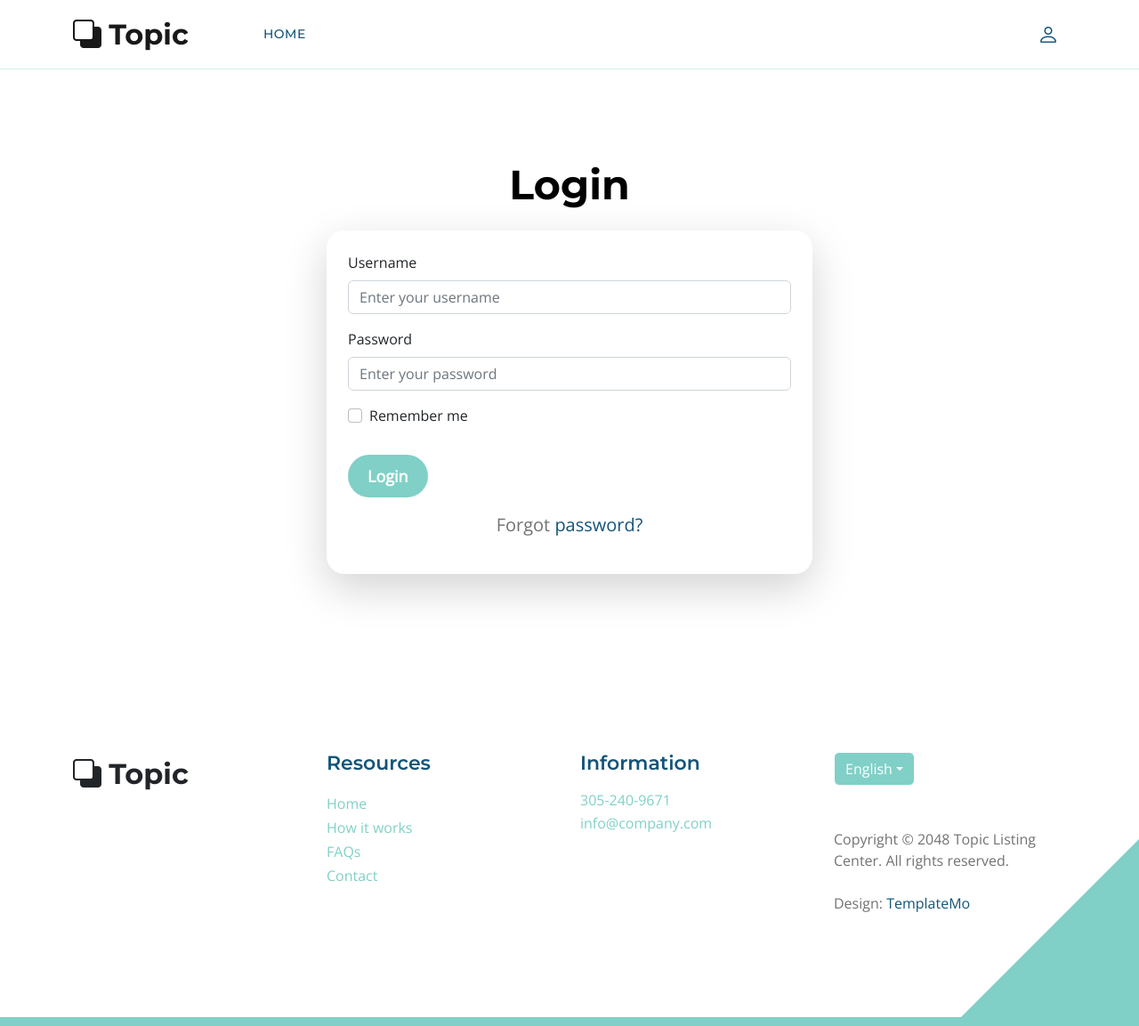
After one commit to kiko1004/flask_demo_FE, a Flask app: page /login in a window 1280 px wide. The commit adds this page. Shown: the whole page at 89% size. Run offline with Flask 3, Linux system fonts and the light colour scheme; some libraries are stand-ins or nearby versions.

Commit message:
main changes to the FE

```diff
--- a/app.py
+++ b/app.py
@@ -1,18 +1,84 @@
-from flask import Flask, render_template, redirect, url_for, request
+from flask import Flask, render_template, redirect, url_for, request, make_response
+import requests
+import json
 
 app = Flask(__name__)
+HOST = 'http://127.0.0.1:5000'
+
+
+def logged_in(func):
+    def wrapper(*args, **kwargs):
+        headers = {
+            'Authorization': f'Bearer {request.cookies.get("token")}'
+        }
+
+        response = requests.request("POST", HOST + "/get_user_info", headers=headers)
+        if response.status_code == 200:
+            username = response.json()['username']
+            return func(*args, **kwargs, logged_in=True, user=username)
+        else:
+            return func(*args, **kwargs, logged_in=False)
+
+    wrapper.__name__ = func.__name__
+    return wrapper
 
 
 @app.route("/")
-def home():
-    args = request.args
-    return render_template("index.html")
+@logged_in
+def home(**kwargs):
+    return render_template("index.html", **kwargs)
+
 
 @app.route("/page2")
-def page2():
-    return render_template("page2.html")
+@logged_in
+def page2(**kwargs):
+    return render_template("page2.html", **kwargs)
 
 
+@app.route("/login", methods=['GET', 'POST'])
+def login():
+    if request.method == 'POST':
+        username = request.values.get('username')
+        password = request.values.get('password')
+        payload = json.dumps({
+            "username": username,
+            "password": password
+        })
+        headers = {
+            'Content-Type': 'application/json'
+        }
+
+        response = requests.request("POST", HOST + "/login", headers=headers, data=payload)
+
+        if response.status_code == 200:
+            token = response.json()['token']
+            resp = make_response(redirect("/userportal"))
+            resp.set_cookie('token', token)
+            return resp
+        return render_template("login.html", message=response.json()['message'])
+
+    return render_template("login.html")
+
+
+@app.route("/userportal")
+def userportal():
+    # TODO: Remove lines
+    headers = {
+        'Authorization': f'Bearer {request.cookies.get("token")}'
+    }
+
+    response = requests.request("POST", HOST + "/get_user_info", headers=headers)
+    if response.status_code == 200:
+        username = response.json()['username']
+        return render_template("userportal.html", logged_in=True, user=username)
+
+    return render_template("userportal.html", logged_in=False)
+
+@app.route("/logout")
+def logout():
+    resp = make_response(redirect("/userportal"))
+    resp.set_cookie('token', '', expires=0)
+    return resp
 
 if __name__ == '__main__':
     app.run(host='0.0.0.0', port=5888)
--- a/templates/layout.html
+++ b/templates/layout.html
@@ -36,7 +36,7 @@ https://templatemo.com/tm-590-topic-listing
 
             <nav class="navbar navbar-expand-lg">
                 <div class="container">
-                    <a class="navbar-brand" href="index.html">
+                    <a class="navbar-brand" href="/">
                         <i class="bi-back"></i>
                         <span>Topic</span>
                     </a>
@@ -83,7 +83,11 @@ https://templatemo.com/tm-590-topic-listing
                         </ul>
 
                         <div class="d-none d-lg-block">
-                            <a href="#top" class="navbar-icon bi-person smoothscroll"></a>
+                        {% if logged_in %}
+                            <a href="/userportal" class="navbar-icon bi-person smoothscroll"></a>
+                        {% else %}
+                            <a href="/login" class="navbar-icon bi-person smoothscroll"></a>
+                        {% endif %}
                         </div>
                     </div>
                 </div>
--- /dev/null
+++ b/templates/login.html
@@ -0,0 +1,37 @@
+{% extends "layout.html" %}
+    {% block content %}
+<section style="margin-top: 5em;" class="login-section section-padding" id="login_section">
+  <div class="container">
+    <div class="row">
+
+      <div class="col-12 text-center">
+        <h2 class="mb-4">Login</h2>
+      </div>
+
+      <div class="col-lg-6 col-md-8 col-12 mx-auto">
+        <div class="custom-block bg-white shadow-lg p-4">
+          <form action="/login" method="POST">
+            <div class="mb-3">
+              <label for="username_input" class="form-label">Username</label>
+              <input type="text" class="form-control" id="username_input" name="username" placeholder="Enter your username">
+            </div>
+            <div class="mb-3">
+              <label for="password_input" class="form-label">Password</label>
+              <input type="password" class="form-control" id="password_input" name="password" placeholder="Enter your password">
+            </div>
+            <div class="mb-3 form-check">
+              <input type="checkbox" class="form-check-input" id="remember_me">
+              <label class="form-check-label" for="remember_me">Remember me</label>
+            </div>
+            <button type="submit" class="btn custom-btn mt-3">Login</button>
+            <p class="text-center mt-3">Forgot <a href="#">password?</a></p>
+          </form>
+          <p style="text-align: center; color: red;">{{ message }}</p>
+        </div>
+      </div>
+
+    </div>
+  </div>
+</section>
+
+    {% endblock %}
```
Also changed, not shown: templates/userportal.html (added, +28 -0 lines).
